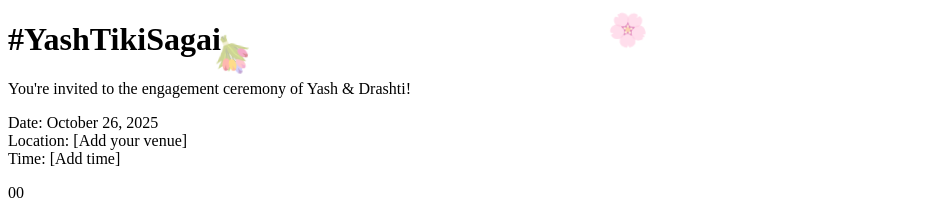
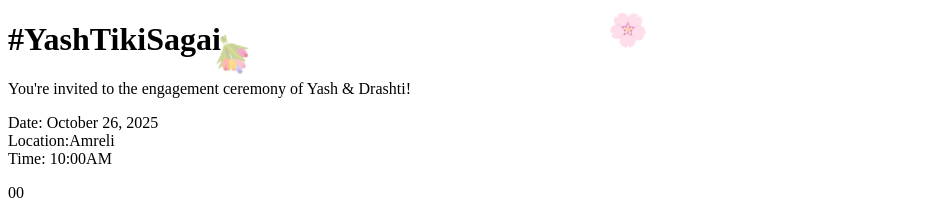
Before and after one commit to harsh-bataviya/Yashti, a plain HTML site: page index.html in a window 1280 px wide. Shown: the top 218 px of the page, without its empty margins (0-949 px from the left). Drawn offline with Linux system fonts and the light colour scheme.

Commit message:
Update event location and time in index.html

```diff
--- a/index.html
+++ b/index.html
@@ -11,7 +11,7 @@
     <div class="container">
         <h1>#YashTikiSagai</h1>
         <p class="invitation">You're invited to the engagement ceremony of Yash & Drashti!</p>
-        <p class="details">Date: October 26, 2025<br>Location: [Add your venue]<br>Time: [Add time]</p>
+        <p class="details">Date: October 26, 2025<br>Location:Amreli<br>Time: 10:00AM</p>
         <div id="countdown">
             <div class="time-box">
                 <span id="hours">00</span>
```
